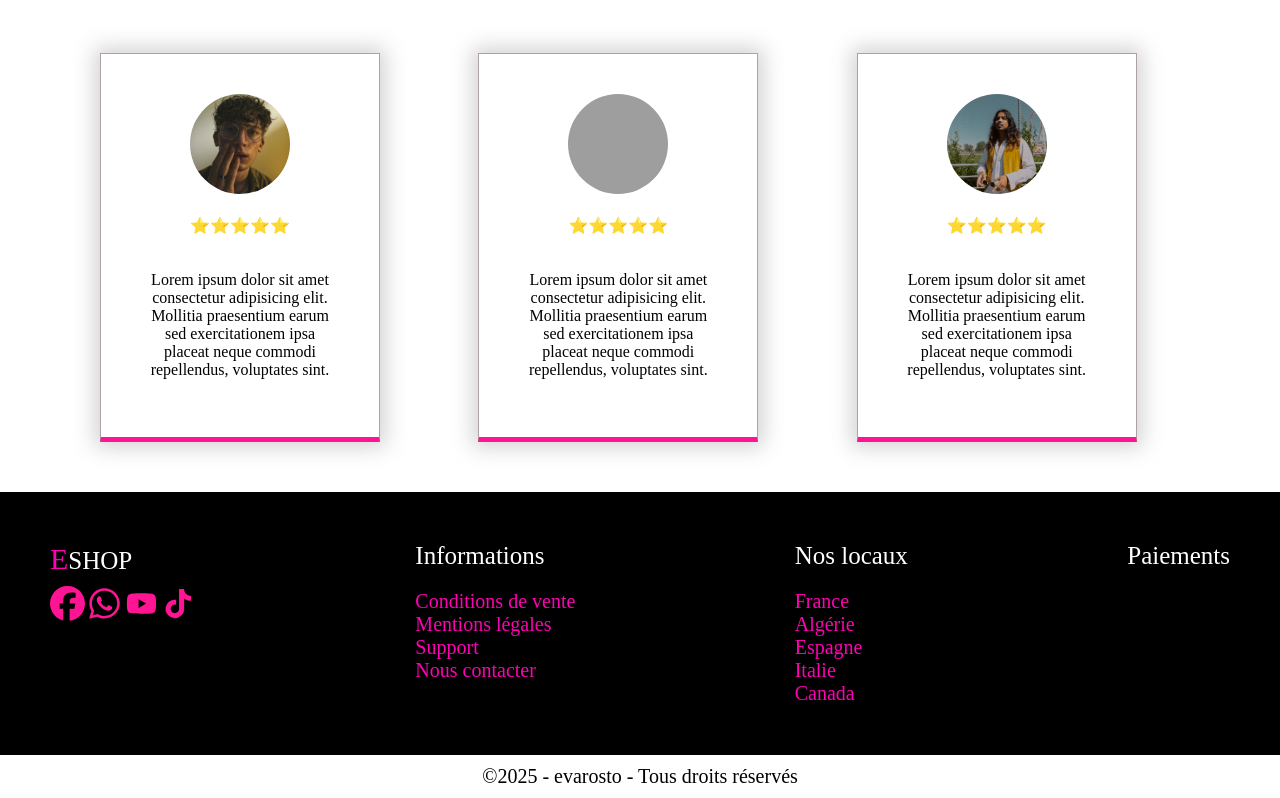
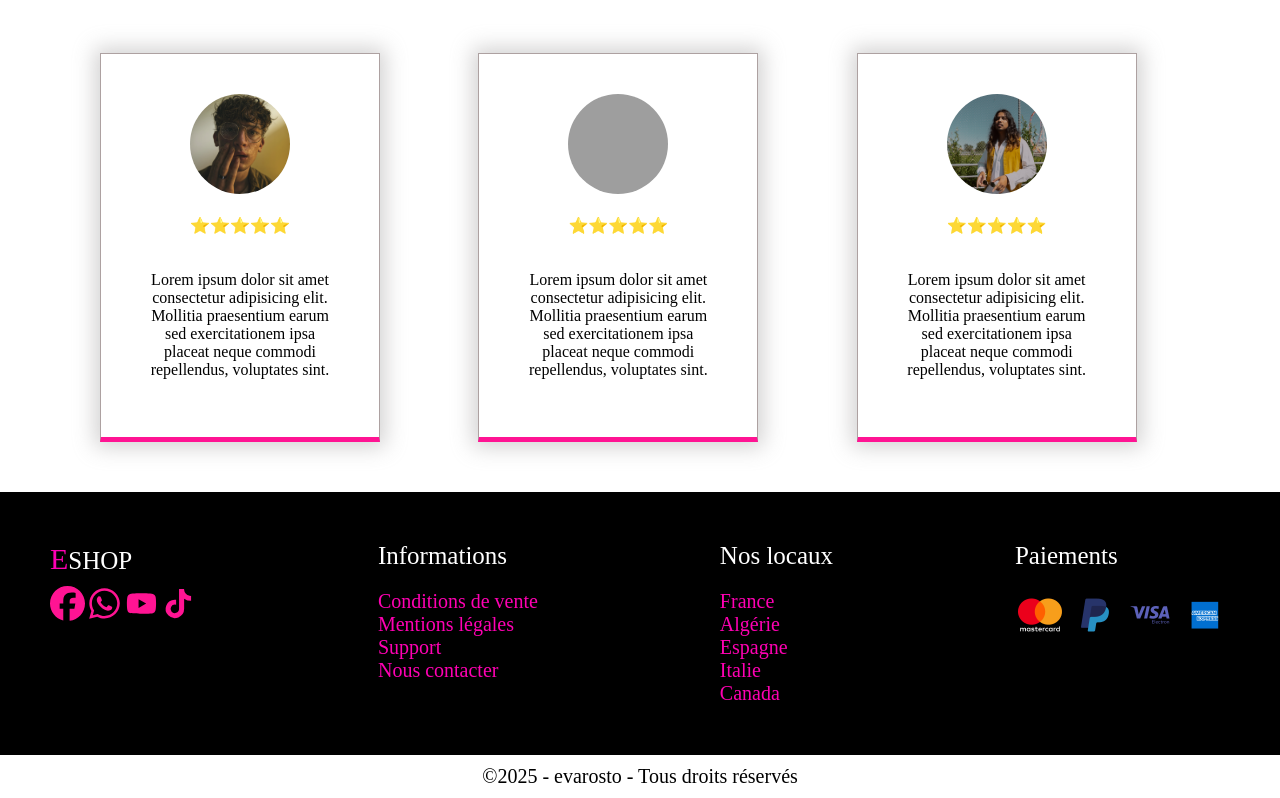
Before and after one commit to russel-fullstack/Eshop, a plain HTML site: page index.html in a window 1280 px wide. Shown: the part 4344-5142 px from the top of the page. Drawn offline with Linux system fonts and the light colour scheme; grey boxes are pictures that could not be loaded.

Commit message:
reference

```diff
--- a/index.html
+++ b/index.html
@@ -233,10 +233,10 @@
     </div>
     <div class="footer">
         <p class="color_c">Paiements</p>
-        <img src="pay-01.png" alt="" height="50px">
-        <img src="pay-02.png" alt="" height="50px">
-        <img src="pay-03.png" alt="" height="50px">
-        <img src="pay-04.png" alt="" height="50px">
+        <img src="./images/pay-01.png" alt="" height="50px">
+        <img src="./images/pay-02.png" alt="" height="50px">
+        <img src="./images/pay-03.png" alt="" height="50px">
+        <img src="./images/pay-04.png" alt="" height="50px">
     </div>
     </footer>
    <div class="dedicasse"><P>&copy;2025 - evarosto - Tous droits réservés</P></div>
```
Also changed, not shown: style.css (line endings or trailing spaces).
